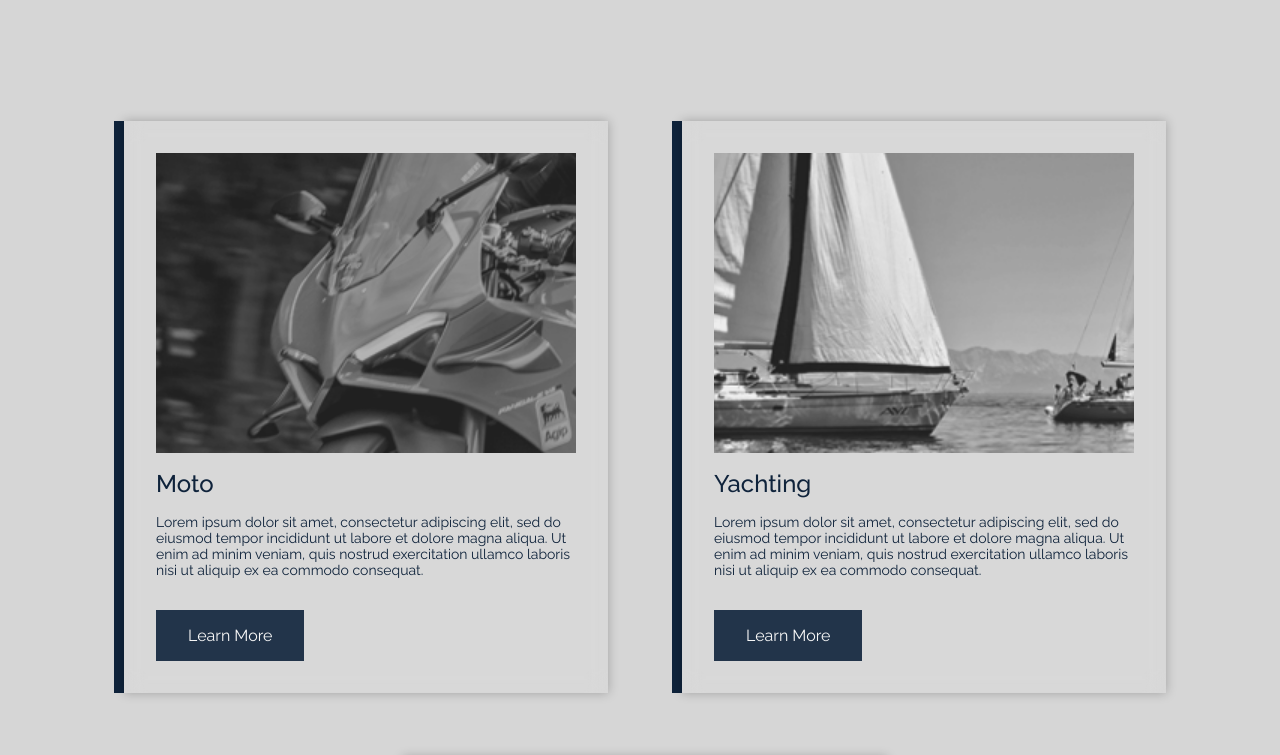
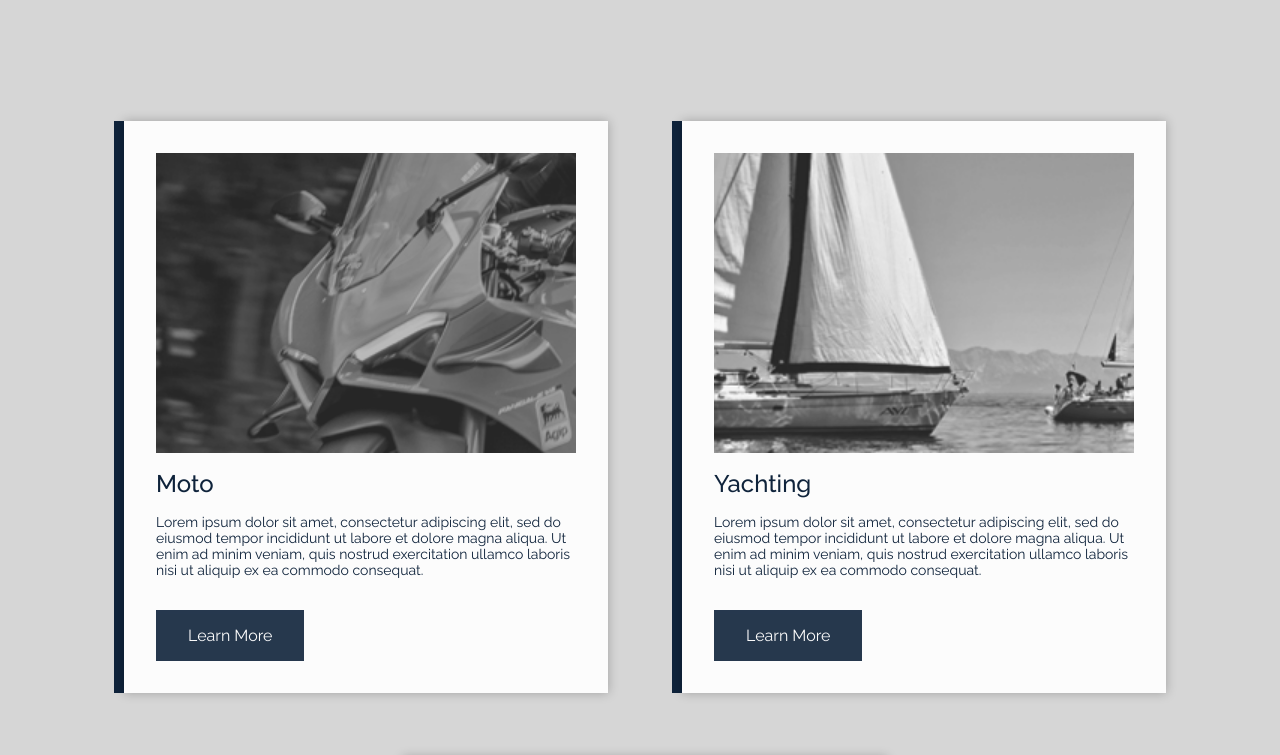
Before and after one commit to thomaidistheo/kentall-tech-redesign, a React (Create React App) app: page / in a window 1280 px wide. Shown: the part 920-1675 px from the top of the page. Built offline with nearby package versions, Linux system fonts and the light colour scheme.

Commit message:
card bg changed

```diff
--- a/src/components/Cards/card.css
+++ b/src/components/Cards/card.css
@@ -149,7 +149,7 @@ body {
 .card .inner {
   margin: 0 auto;
   height: inherit;
-  background-color: rgba(255, 255, 255, 0.05);
+  background-color: #FCFCFC;
   -webkit-box-shadow: 0 0 10px rgba(0, 0, 0, 0.25);
           box-shadow: 0 0 10px rgba(0, 0, 0, 0.25);
   -webkit-backdrop-filter: blur(10px);
--- a/src/components/Cards/card.scss
+++ b/src/components/Cards/card.scss
@@ -25,7 +25,7 @@
     .inner {
         margin: 0 auto;
         height: inherit;
-        background-color: rgba(255, 255, 255, 0.05);
+        background-color: $primary-white;
         box-shadow: 0 0 10px rgba(0, 0, 0, 0.25);
         backdrop-filter: blur(10px);
         // background-color: rgba($primary-blue, 0.2);
```
Also changed, not shown: 1 other file (tests, documents, lock files or other folders).
